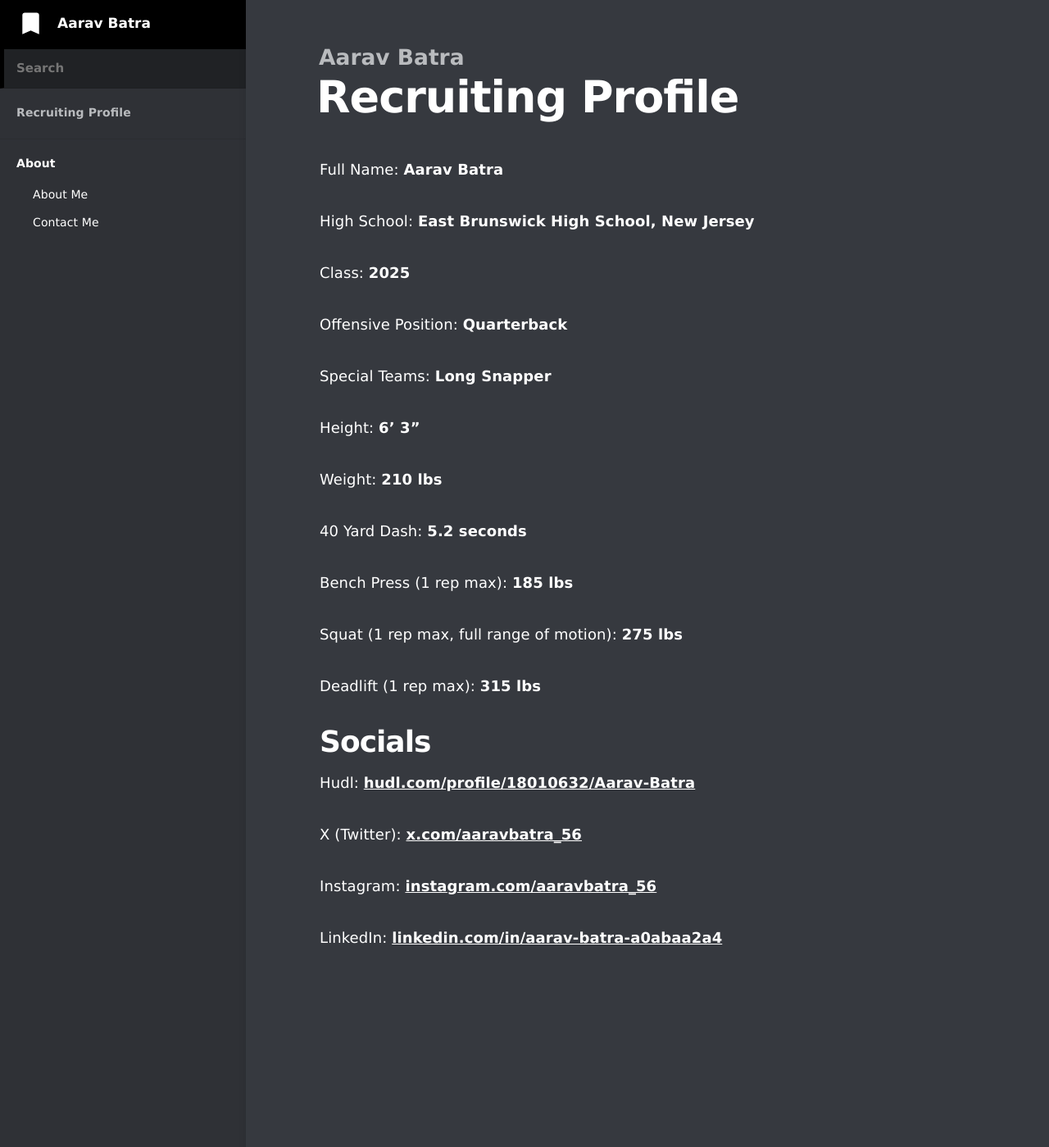
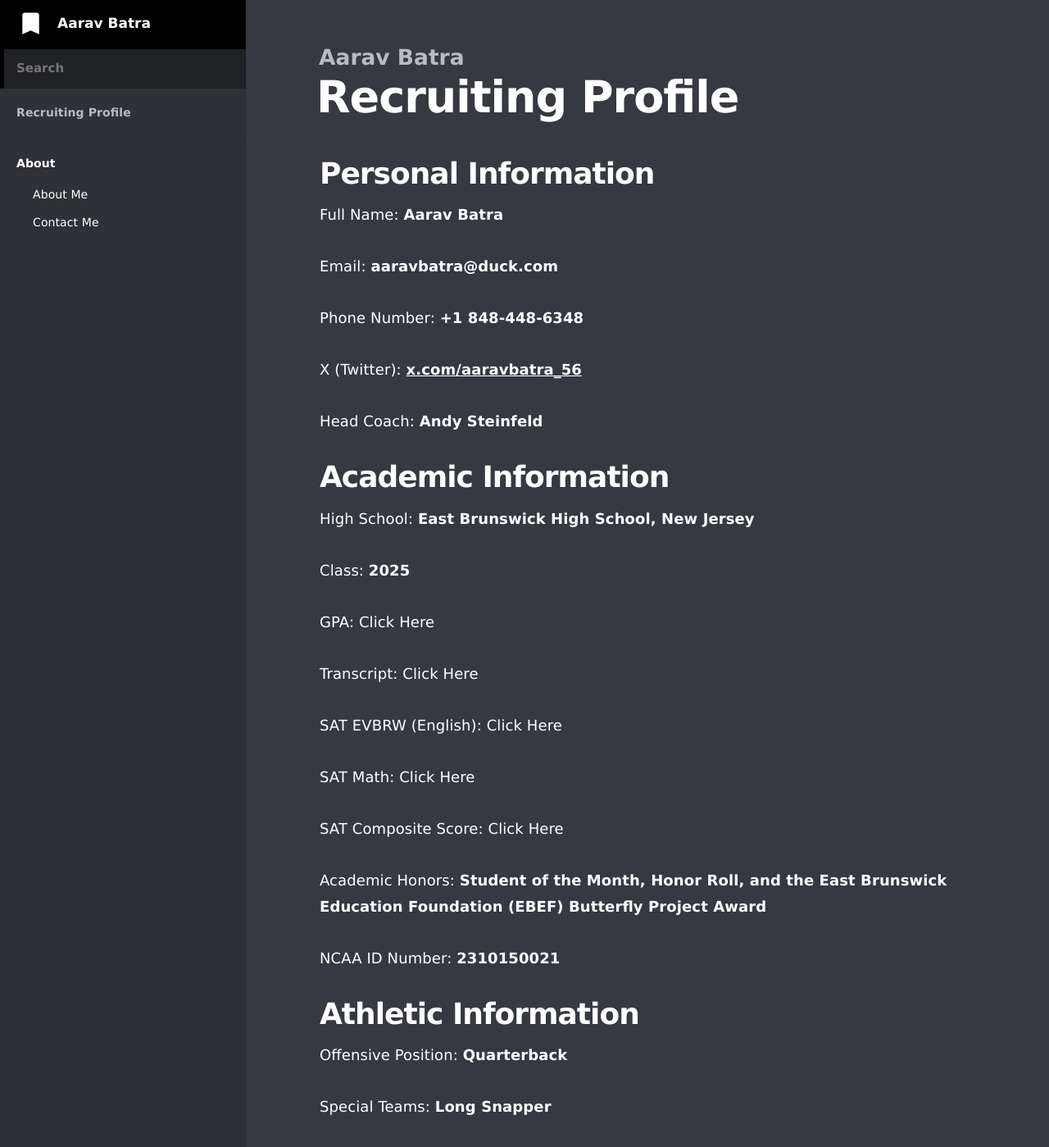
Before and after one commit to batra-aarav/recruit.aaravbatra.me, a Jekyll site: the page built from index.md, in a window 1280 px wide and 1400 px high. Shown: the whole window at 82% size. Built offline with Jekyll 4.4.1, drawn with Linux system fonts in a browser that asks for light colours; some of the changed text lies outside the part shown.

Commit message:
add shortened links

```diff
--- a/index.md
+++ b/index.md
@@ -3,11 +3,42 @@
 ---
 <script defer src='https://static.cloudflareinsights.com/beacon.min.js' data-cf-beacon='{"token": "fd8791c8dc3945daa7bbdc9edf7c41e9"}'></script>
 
+
+## Personal Information
+
 Full Name: **Aarav Batra**
+
+Email: **aaravbatra@duck.com**
+
+Phone Number: **+1 848-448-6348**
+
+X (Twitter): [**x.com/aaravbatra_56**](x.aaravbatra.me)
+
+Head Coach: **Andy Steinfeld**
+
+
+## Academic Information
 
 High School: **East Brunswick High School, New Jersey**
 
 Class: **2025**
+
+GPA: Click Here
+
+Transcript: Click Here
+
+SAT EVBRW (English): Click Here
+
+SAT Math: Click Here
+
+SAT Composite Score: Click Here
+
+Academic Honors: **Student of the Month, Honor Roll, and the East Brunswick Education Foundation (EBEF) Butterfly Project Award**
+
+NCAA ID Number: **2310150021**
+
+
+## Athletic Information
 
 Offensive Position: **Quarterback**
 
@@ -25,14 +56,19 @@
 
 Deadlift (1 rep max): **315 lbs**
 
+Recruiting Videos: [**hudl.com/profile/18010632/Aarav-Batra**](https://hudl.aaravbatra.me)
+
+Recruiting Videos: [**youtube.com/channel/UCIfR3bSAgrOTmPGdOCGGj-Q**](https://youtube.aaravbatra.me)
+
+
 ## Socials
 
-Hudl: [**hudl.com/profile/18010632/Aarav-Batra**](https://www.hudl.com/profile/18010632/Aarav-Batra)
+Hudl: [**hudl.com/profile/18010632/Aarav-Batra**](https://hudl.aaravbatra.me)
 
-<!--YouTube: **NA**-->
+YouTube: [**youtube.com/channel/UCIfR3bSAgrOTmPGdOCGGj-Q**](https://youtube.aaravbatra.me)
 
-X (Twitter): [**x.com/aaravbatra_56**](https://x.com/aaravbatra_56)
+X (Twitter): [**x.com/aaravbatra_56**](https://x.aaravbatra.me)
 
-Instagram: [**instagram.com/aaravbatra_56**](https://www.instagram.com/aaravbatra_56)
+Instagram: [**instagram.com/aaravbatra_56**](https://instagram.aaravbatra.me)
 
-LinkedIn: [**linkedin.com/in/aarav-batra-a0abaa2a4**](https://www.linkedin.com/in/aarav-batra-a0abaa2a4)
+LinkedIn: [**linkedin.com/in/aarav-batra-a0abaa2a4**](https://linkedin.aaravbatra.me)
```
